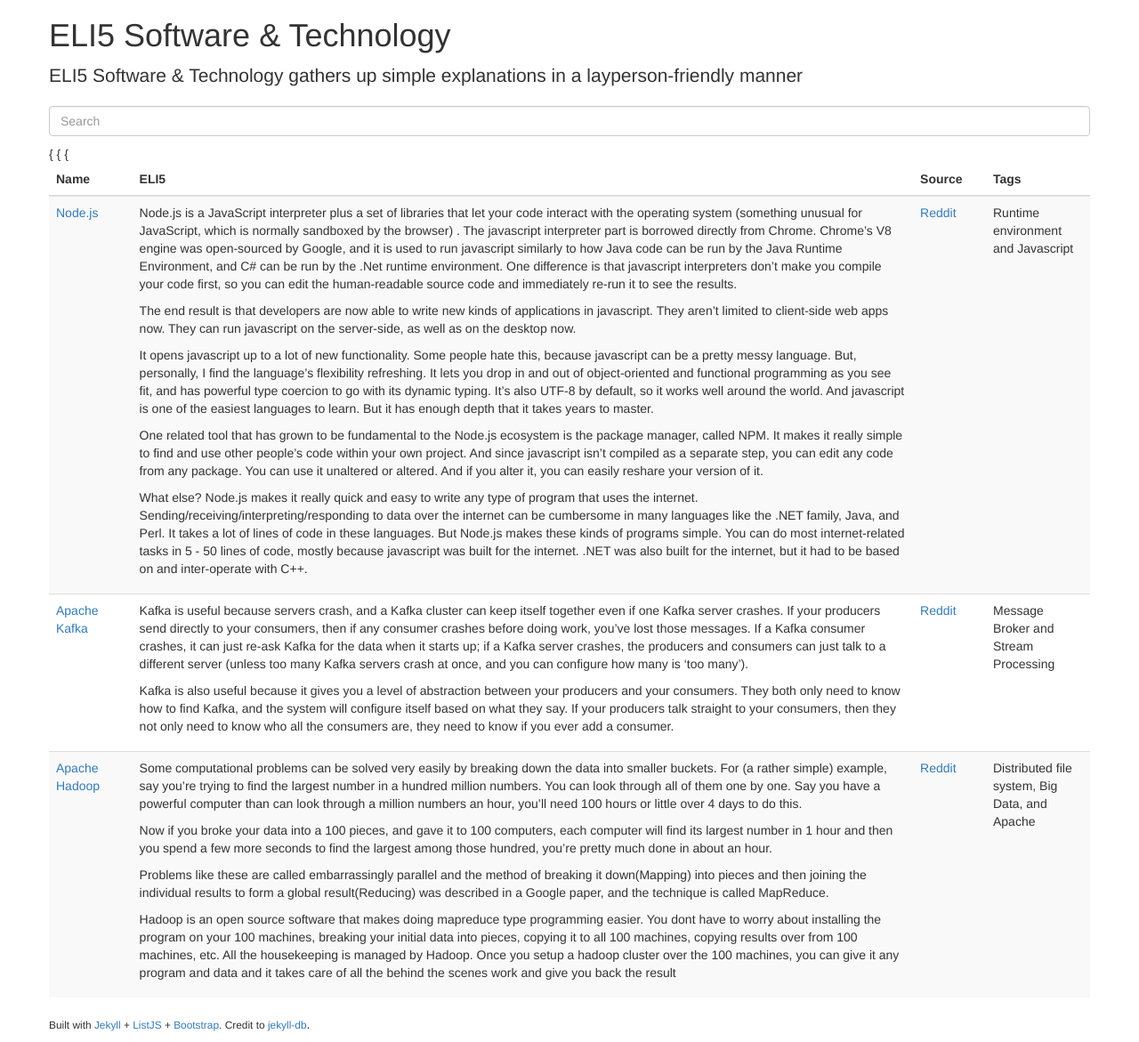
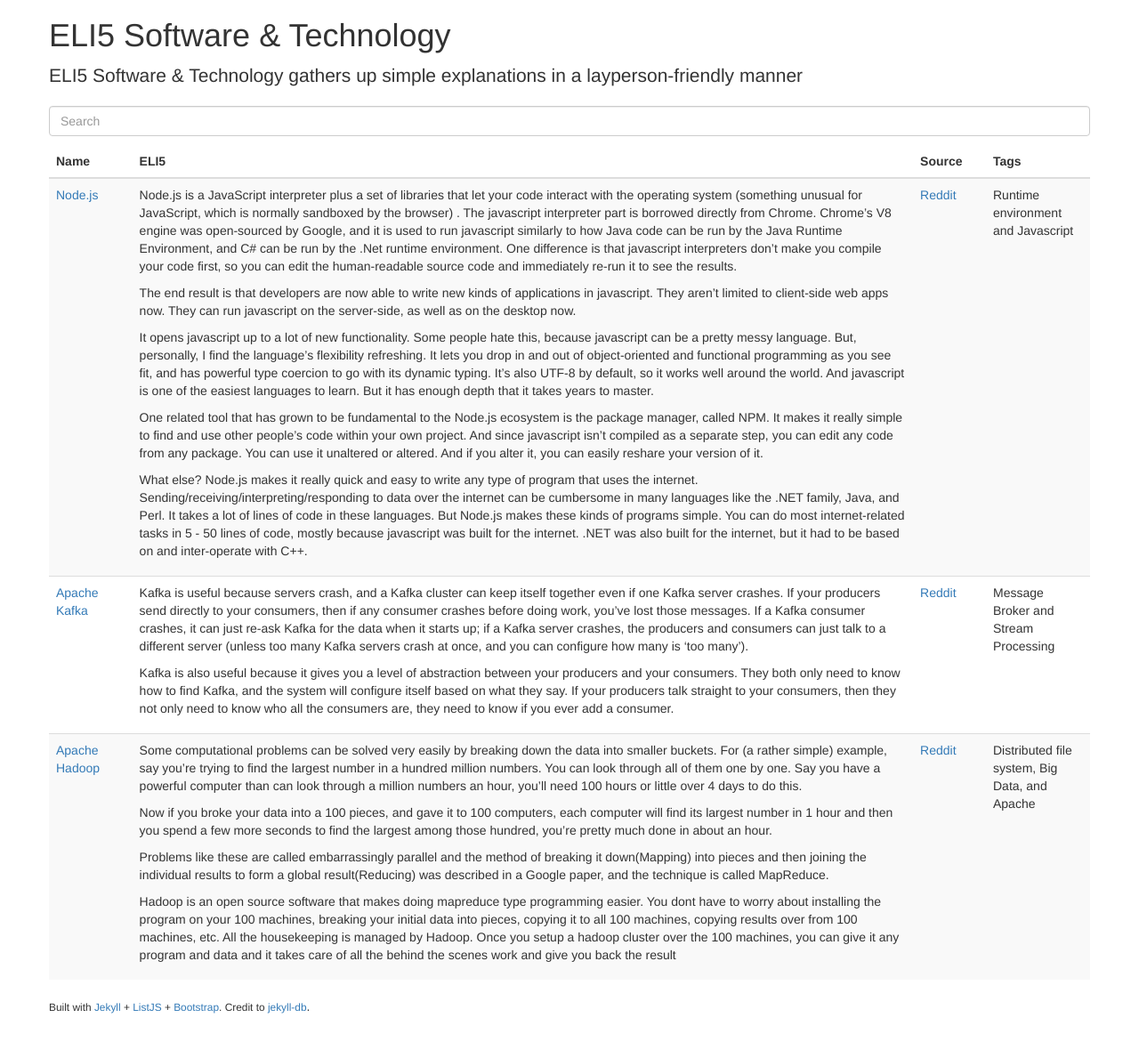
Before and after one commit to mainstringargs/ELI5-Software-Technology, a Jekyll site: the page built from index.html, in a window 1280 px wide. Shown: the whole page at 89% size. Built offline with Jekyll 4.4.1, drawn with Linux system fonts in a browser that asks for light colours; nearby versions of some CDN libraries.

Commit message:
Update interactive-table.html

```diff
--- a/_includes/interactive-table.html
+++ b/_includes/interactive-table.html
@@ -17,7 +17,7 @@
 	</thead>
 	<tbody class="list">
 	{% assign sorted_name = site.posts | sort:'name' %}
-	{% for post in sorted_name %}{
+	{% for post in sorted_name %}
 		<tr>
 			<td class="name"><a target="_blank" href="{{ post.webpage }}">{{ post.name }}</a></td>
 			<td class="description">{{ post.description | markdownify }}</td>
```
